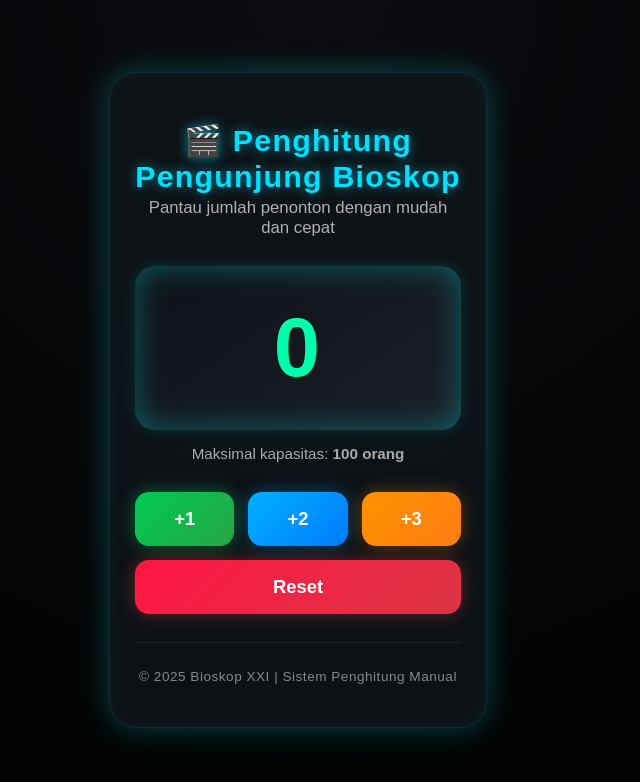
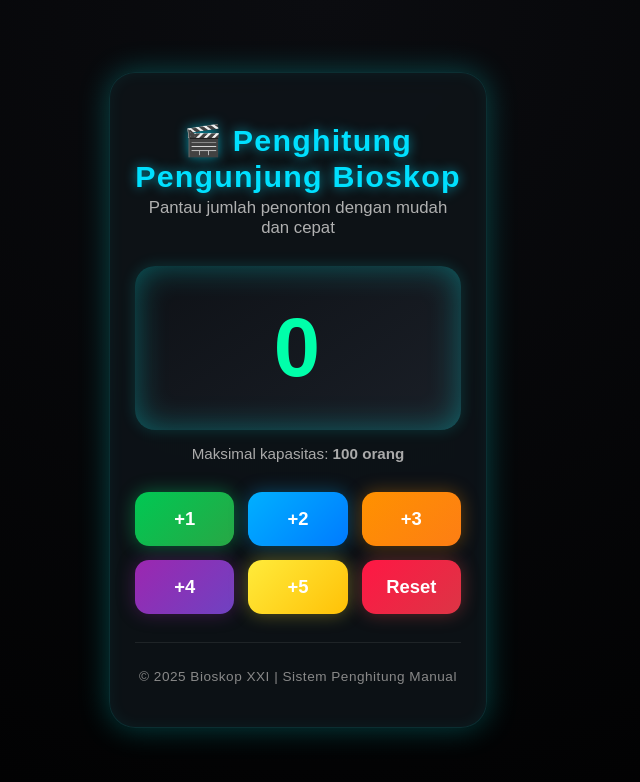
Before and after one commit to HansRF/Tugas-React, a React (Vite) app: page / in a window 1280 px wide. Shown: the top 782 px of the page, without its empty margins (321-961 px from the left). Built offline with nearby package versions, Linux system fonts and the light colour scheme.

Commit message:
tambah tombol

```diff
--- a/src/App.css
+++ b/src/App.css
@@ -141,6 +141,10 @@ header h1 {
   background: linear-gradient(135deg, #ff9100, #fd7e14);
   box-shadow: 0 0 18px rgba(255, 145, 0, 0.35);
 }
+.btn.purple {
+  background: linear-gradient(135deg, #9c27b0, #6f42c1);
+  box-shadow: 0 0 18px rgba(156, 39, 176, 0.35);
+}
 
 .btn:hover {
   transform: scale(1.09);
--- a/src/App.jsx
+++ b/src/App.jsx
@@ -64,6 +64,8 @@ export default function App() {
         <button className="btn green" onClick={() => addVisitor(1)}>+1</button>
         <button className="btn blue" onClick={() => addVisitor(2)}>+2</button>
         <button className="btn orange" onClick={() => addVisitor(3)}>+3</button>
+        <button className="btn purple" onClick={() => addVisitor(4)}>+4</button>
+        <button className="btn yellow" onClick={() => addVisitor(5)}>+5</button>
         <button className="btn red" onClick={reset}>Reset</button>
       </section>
 
```
